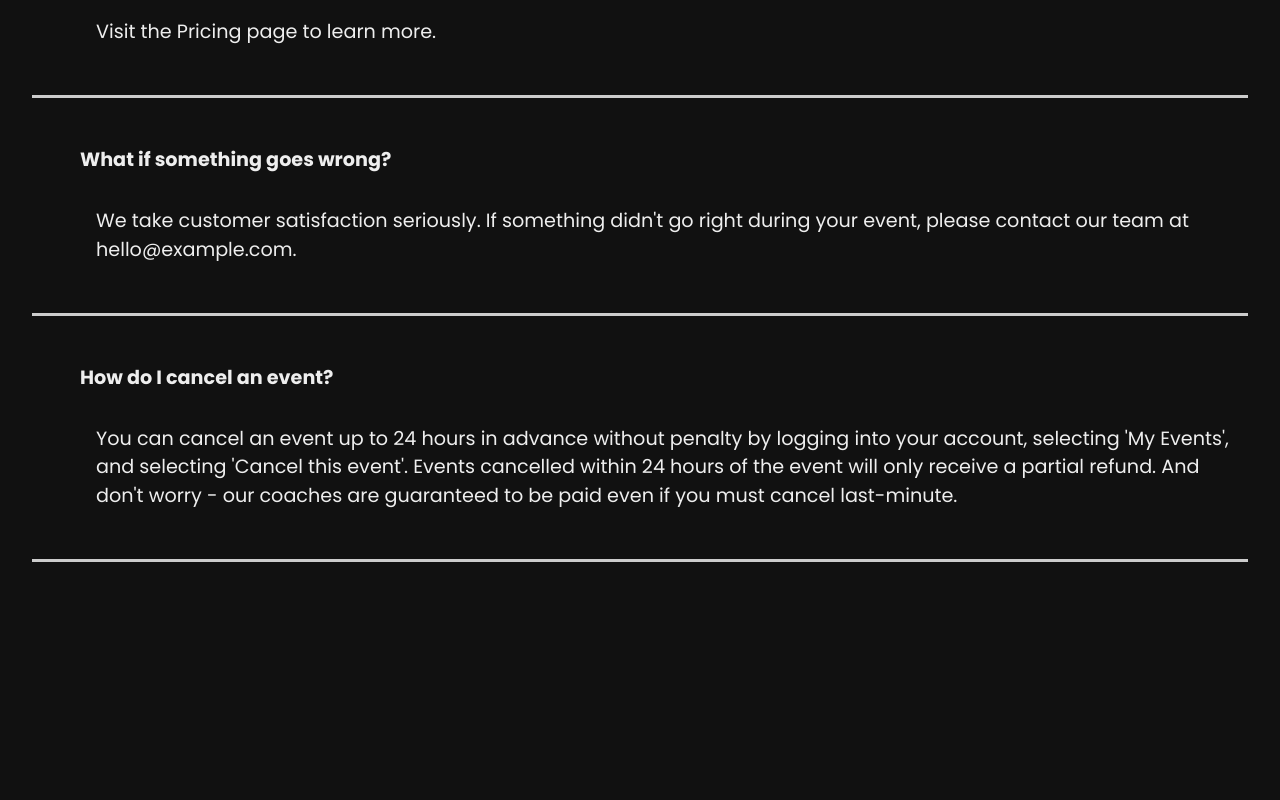
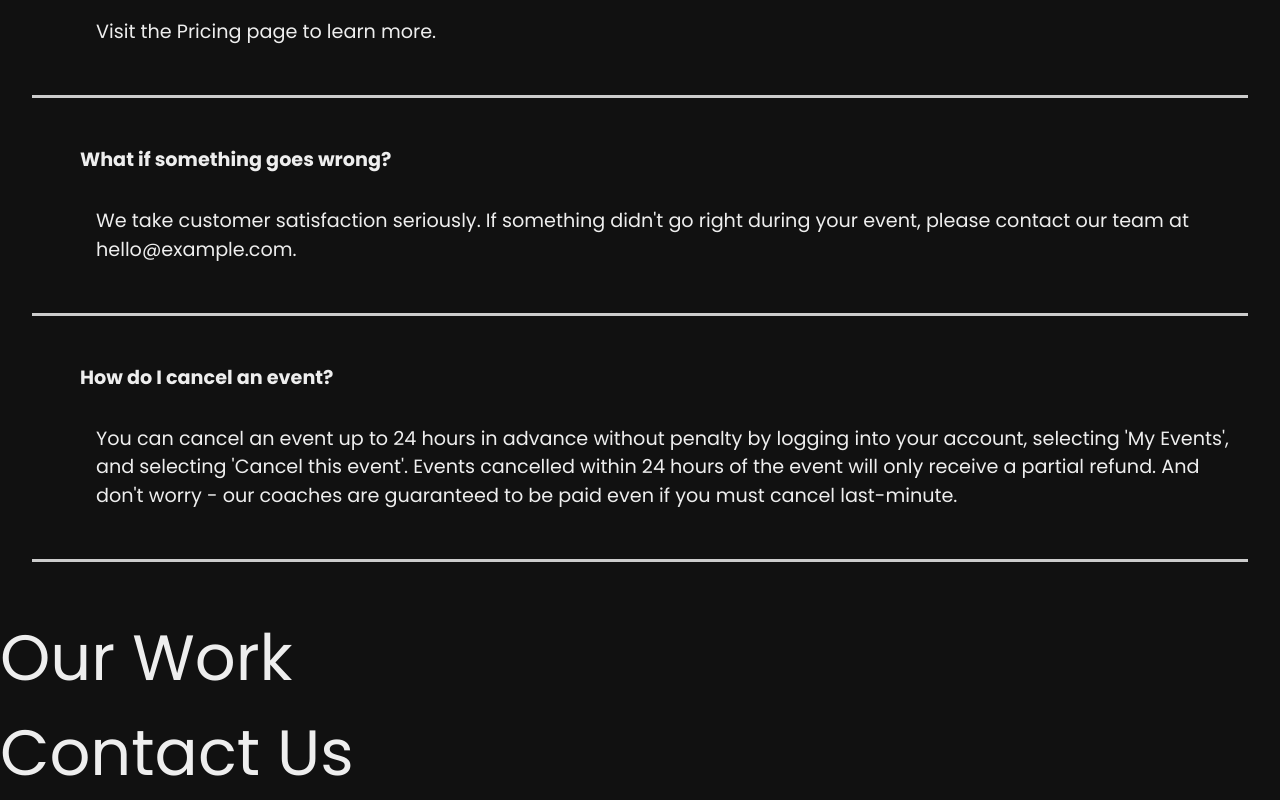
Before and after one commit to hdevilbiss/react-portfolio-website, a React (Create React App) app: page / in a window 1280 px wide. Shown: the part 2598-3398 px from the top of the page. Before the commit the page ends 3208 px from the top, so only its background shows below. Built offline with nearby package versions, Linux system fonts and the light colour scheme.

Commit message:
✨ Create new pages ContactUs and OurWork

```diff
--- a/src/App.jsx
+++ b/src/App.jsx
@@ -3,6 +3,8 @@
  */
 import Home from './pages/Home';
 import Nav from "./components/Nav";
+import OurWork from "./pages/OurWork";
+import ContactUs from "./pages/ContactUs";
 /**
  * Styles
  */
@@ -14,6 +16,8 @@ function App() {
       <GlobalStyle />
       <Nav />
       <Home />
+      <OurWork />
+      <ContactUs />
     </div>
   );
 }
--- /dev/null
+++ b/src/pages/ContactUs.jsx
@@ -0,0 +1,11 @@
+const ContactUs = () => {
+  return (
+    <div>
+      <h2>
+        Contact Us
+      </h2>
+    </div>
+  );
+}
+
+export default ContactUs;
--- /dev/null
+++ b/src/pages/OurWork.jsx
@@ -0,0 +1,11 @@
+const OurWork = () => {
+  return (
+    <div>
+      <h2>
+        Our Work
+      </h2>
+    </div>
+  );
+}
+
+export default OurWork;
```
